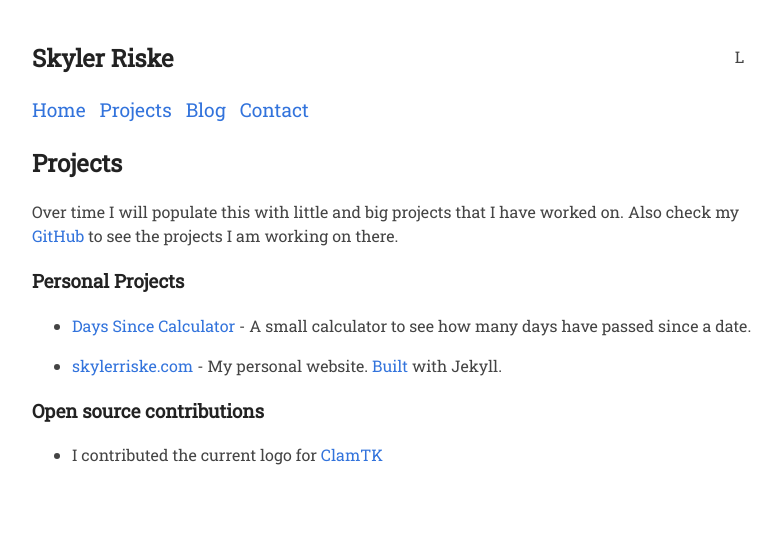
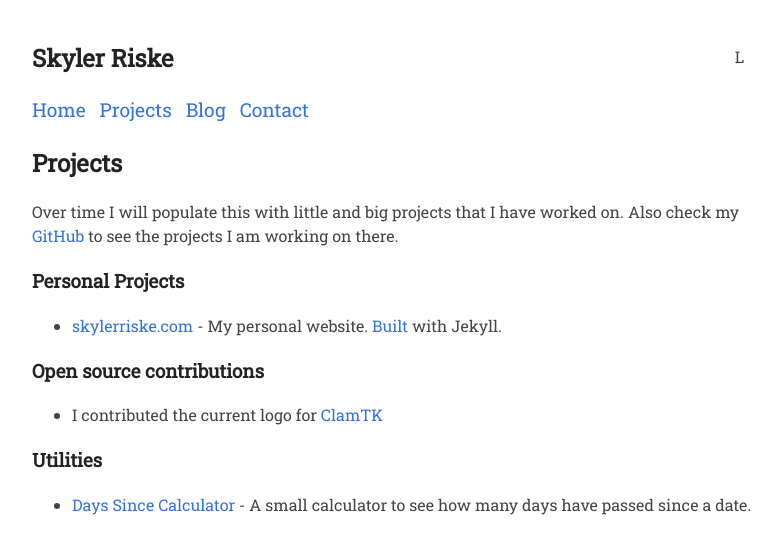
Before and after one commit to sriske2/sriske2.github.io, a Jekyll site: the page built from pages/projects.md, in a window 1280 px wide. Shown: the top 554 px of the page, without its empty margins (248-1030 px from the left). Built offline with Jekyll 4.4.1, drawn with Linux system fonts in a browser that asks for light colours.

Commit message:
update projects.md

```diff
--- a/pages/projects.md
+++ b/pages/projects.md
@@ -8,9 +8,10 @@ permalink: /projects/
 Over time I will populate this with little and big projects that I have worked on. Also check my [GitHub]({{ site.github }}) to see the projects I am working on there.
 
 ### Personal Projects
-- [Days Since Calculator](/daysSinceCalculator) - A small calculator to see how many days have passed since a date.
-
 - [skylerriske.com](https://skylerriske.com) - My personal website. [Built](https://github.com/sriske2/sriske2.github.io) with Jekyll.
 
 ### Open source contributions
 - I contributed the current logo for [ClamTK](https://gitlab.com/dave_m/clamtk)
+
+### Utilities
+- [Days Since Calculator](/daysSinceCalculator) - A small calculator to see how many days have passed since a date.
```
